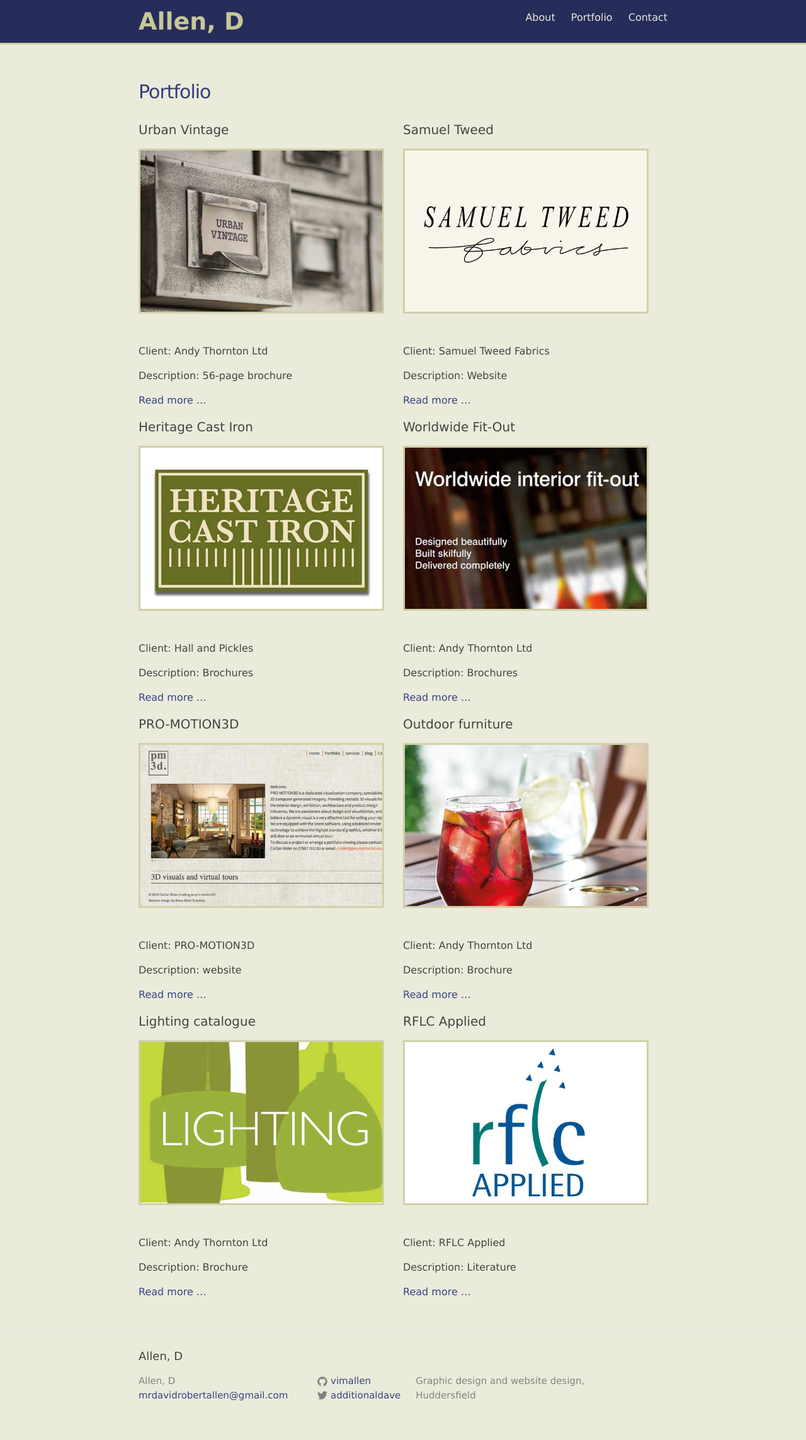
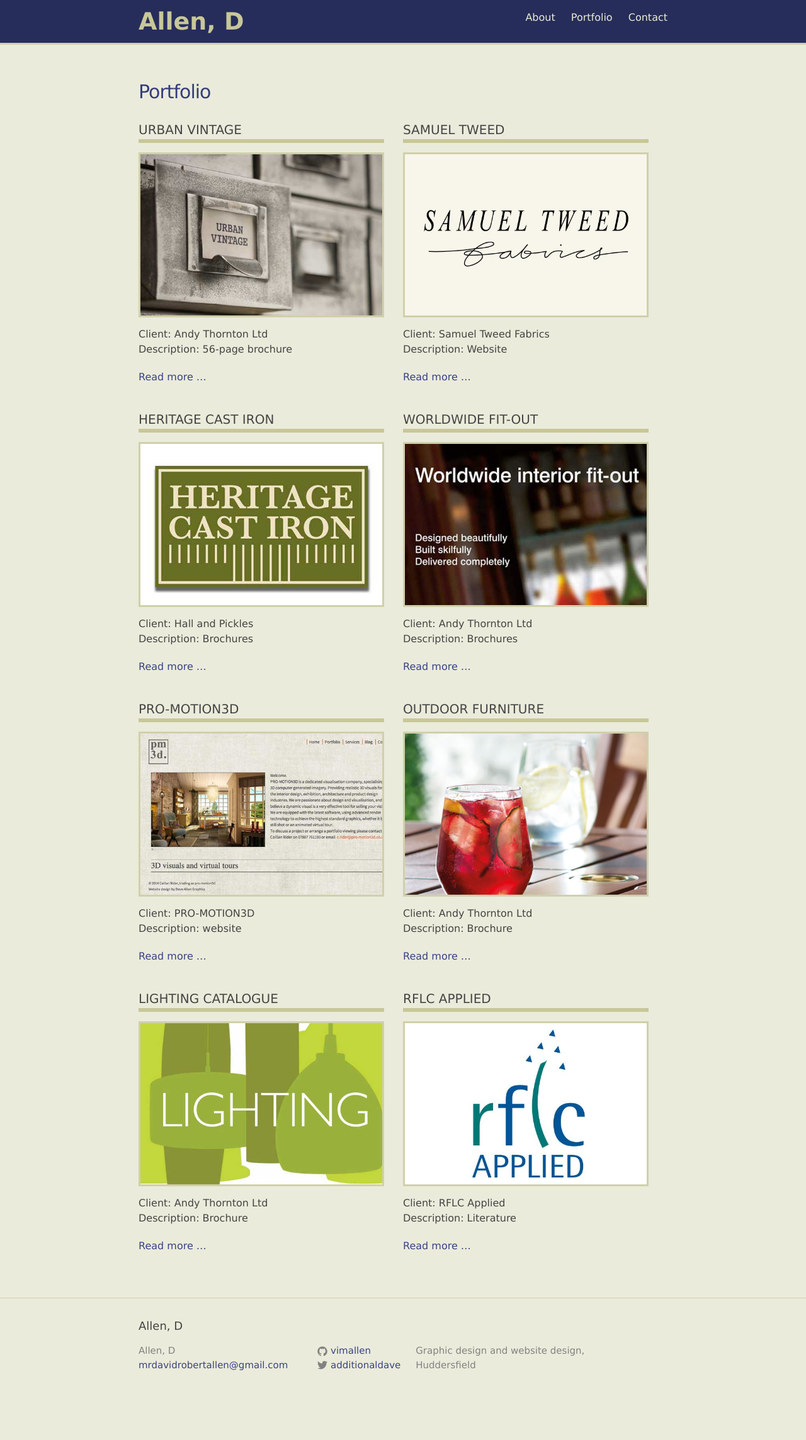
Before and after one commit to vimallen/allend, a Jekyll site: the page built from portfolio/index.md, in a window 1280 px wide. Shown: the whole page at 63% size. Built offline with Jekyll 4.4.1, drawn with Linux system fonts in a browser that asks for light colours; after the commit the page ends 2239 px from its top, so only the background shows below that.

```diff
--- a/_sass/_base.scss
+++ b/_sass/_base.scss
@@ -27,7 +27,7 @@
  * Set `margin-bottom` to maintain vertical rhythm
  */
 h1, h2, h3, h4, h5, h6,
-p, blockquote, pre,
+/*p,*/ blockquote, pre,
 ul, ol, dl, figure,
 %vertical-rhythm {
     margin-bottom: $spacing-unit / 2;
@@ -50,7 +50,7 @@
  */
   img {
     display: block;
-	margin-bottom: 48px;
+	margin-bottom: $spacing-unit / 2;
 	border: 3px solid darken($background-color, 15%);
 }
 
--- a/_sass/_layout.scss
+++ b/_sass/_layout.scss
@@ -104,7 +104,7 @@
  * Site footer
  */
 .site-footer {
-    border-top: 1px solid $grey-color-light;
+    border-top: 1px solid darken($background-color, 15%);
     padding: $spacing-unit 0;
 }
 
@@ -241,6 +241,8 @@
 
     h4 {
         font-size: 20px;
+		text-transform: uppercase;
+		border-bottom: 6px solid darken($background-color, 20%);
 
         @include media-query($on-laptop) {
             font-size: 18px;
--- a/css/main.scss
+++ b/css/main.scss
@@ -38,9 +38,18 @@
 $on-desktop: 1248px;
 $pad: 30px;
 
+/* Palette
+#050D40
+#EBEBDB
+#C01304
+#742B00
+#A0C004
+
+*/
+
 .page-content	{
 				margin-top: 30px;/* Somehow getting more padding at desktop */
-			}
+}
 
 @mixin media-query($device) {
     @media screen and (max-width: $device) {
@@ -73,7 +82,21 @@
 	.grid &:last-of-type {
 	padding-right: $pad;
   }
-  }
+}
+
+/* Modules */
+
+.module-portfolio	{
+					margin-bottom: 40px;
+				}
+.module-portfolio p:last-child	{
+								margin-top: 20px;
+}
+
+
+
+
+
 
 /* Opt-in outside padding */
 .grid-pad {
```
